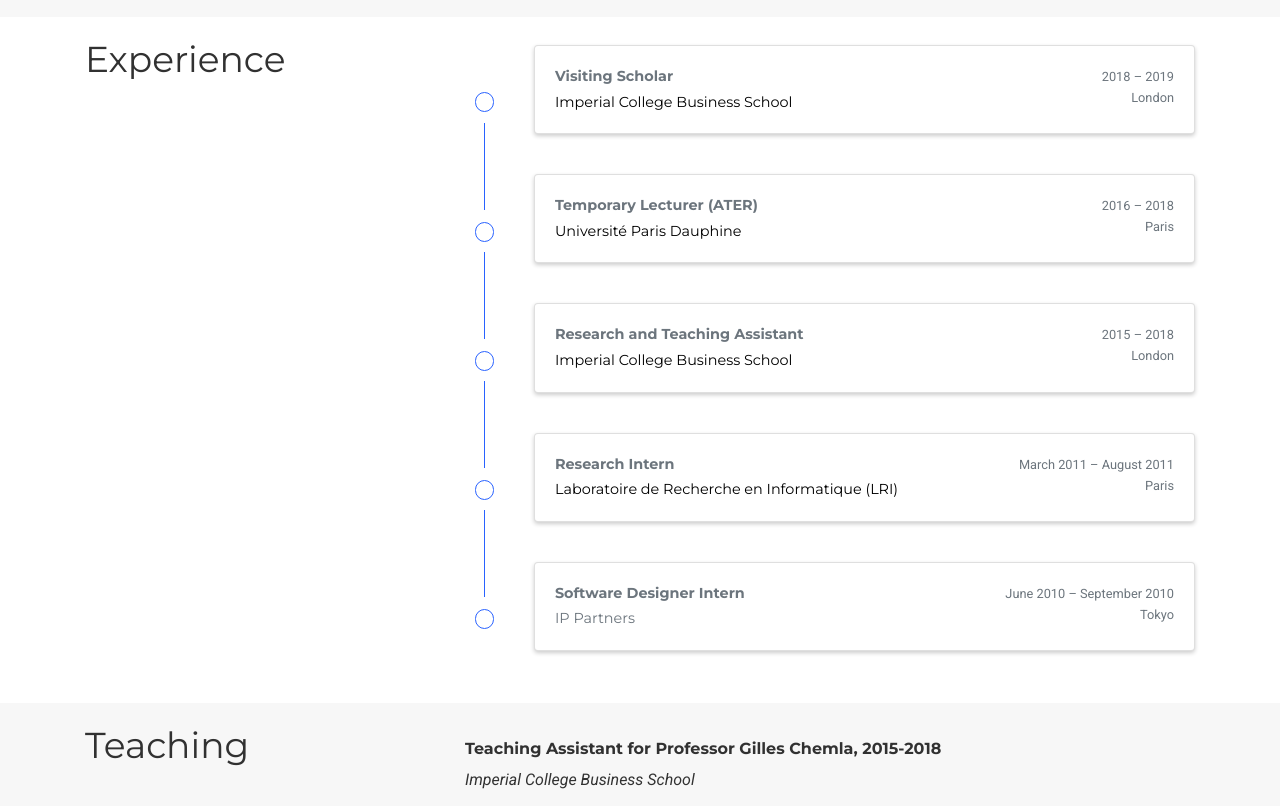
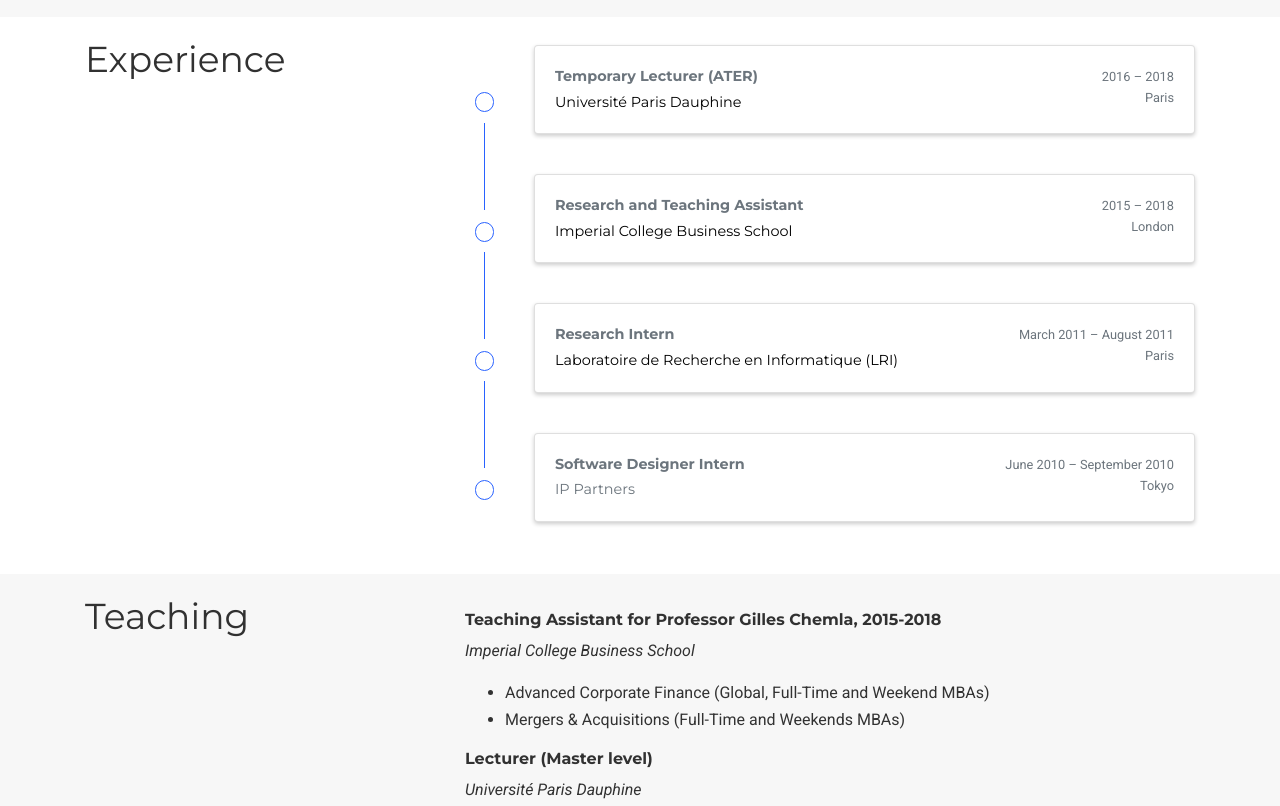
Before and after one commit to milonemario/milonemario.github.io, a plain HTML site: page index.html in a window 1280 px wide. Shown: the part 1702-2508 px from the top of the page. Drawn offline with nearby package versions, Linux system fonts and the light colour scheme; some icons are missing.

Commit message:
Change experience

```diff
--- a/index.html
+++ b/index.html
@@ -962,44 +962,6 @@
           <div class="card-body">
             <div class="float-right text-muted exp-meta">
               <div>
-                2018 –
-
-                  2019
-
-
-              </div>
-              <div class="text-right">London</div>
-
-            </div>
-            <h4 class="card-title exp-title text-muted mt-0 mb-1">Visiting Scholar</h4>
-            <h4 class="card-title exp-company text-muted my-0"><a href="https://www.imperial.ac.uk/business-school/" target="_blank" rel="noopener">Imperial College Business School</a></h4>
-
-          </div>
-        </div>
-      </div>
-    </div>
-
-    <div class="row experience">
-
-      <div class="col-auto text-center flex-column d-none d-sm-flex">
-        <div class="row h-50">
-          <div class="col border-right">&nbsp;</div>
-          <div class="col">&nbsp;</div>
-        </div>
-        <div class="m-2">
-          <span class="badge badge-pill border ">&nbsp;</span>
-        </div>
-        <div class="row h-50">
-          <div class="col border-right">&nbsp;</div>
-          <div class="col">&nbsp;</div>
-        </div>
-      </div>
-
-      <div class="col py-2">
-        <div class="card">
-          <div class="card-body">
-            <div class="float-right text-muted exp-meta">
-              <div>
                 2016 –
 
                   2018
```
